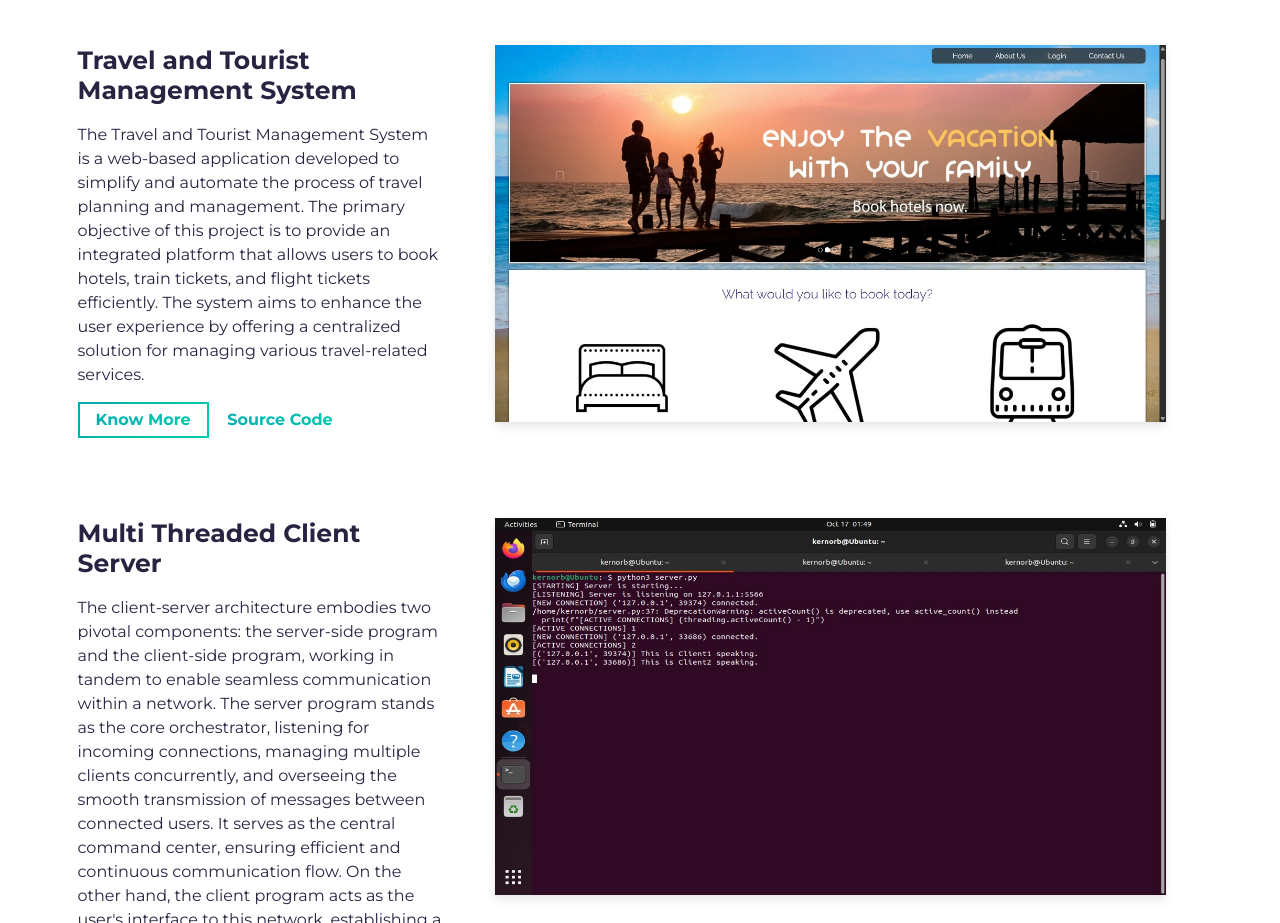
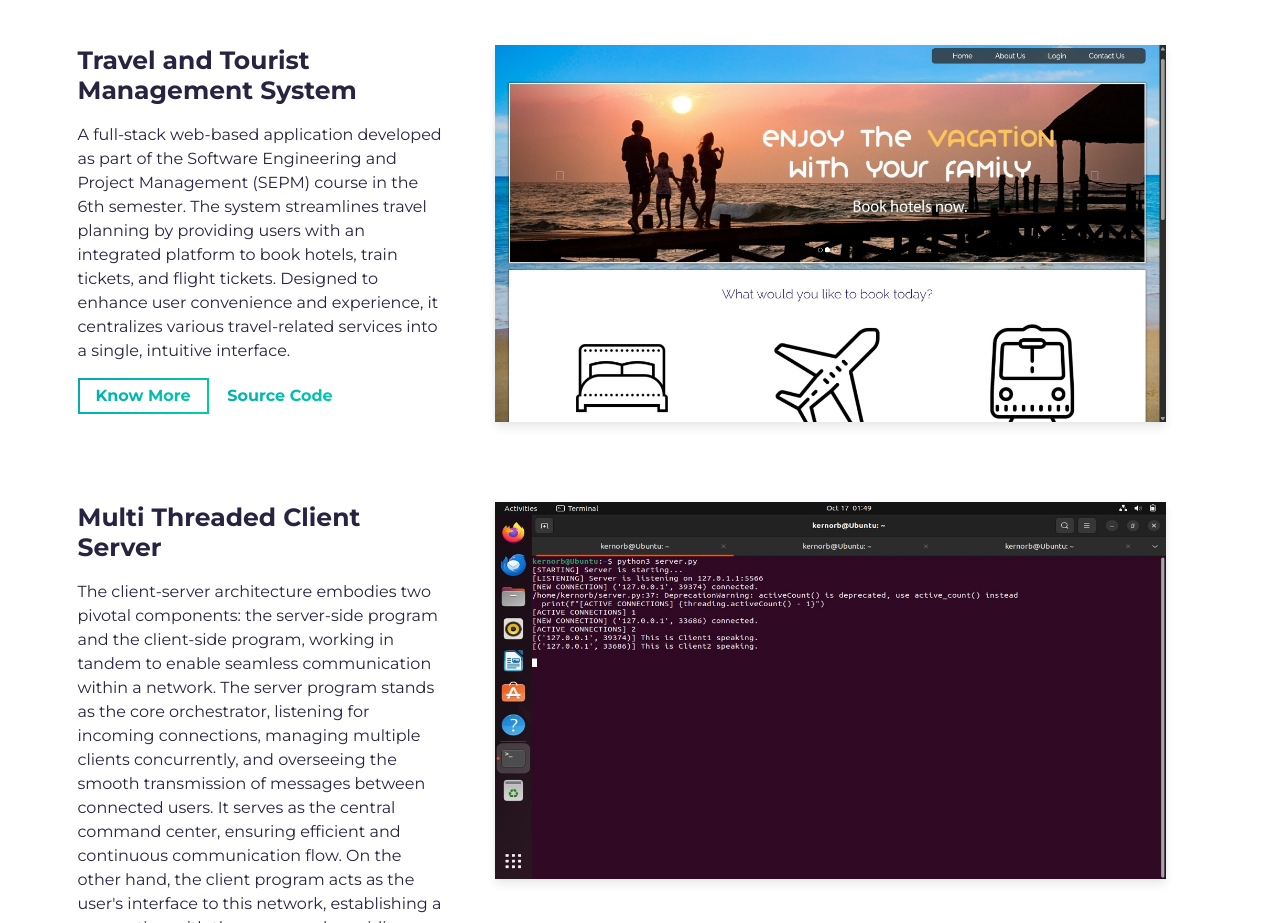
Before and after one commit to Vishwajith24/portfolio, a website built with Parcel: page src/index.html in a window 1280 px wide. Shown: the part 3140-4063 px from the top of the page. Built offline with nearby package versions, Linux system fonts and the light colour scheme.

Commit message:
Update index.html

```diff
--- a/src/index.html
+++ b/src/index.html
@@ -198,8 +198,7 @@
                 <h3 class="project-wrapper__text-title">Travel and Tourist Management System </h3>
                 <div>
                   <p class="mb-4">
-                    The Travel and Tourist Management System is a web-based application developed to simplify and automate the process of travel planning and management. The primary objective of this project is to provide an integrated platform that allows users to book hotels, train tickets, and flight tickets efficiently. The system aims to enhance the user experience by offering a centralized solution for managing various travel-related services.
-
+                    A full-stack web-based application developed as part of the Software Engineering and Project Management (SEPM) course in the 6th semester. The system streamlines travel planning by providing users with an integrated platform to book hotels, train tickets, and flight tickets. Designed to enhance user convenience and experience, it centralizes various travel-related services into a single, intuitive interface.
                   </p>
                 </div>
                 <a
```
